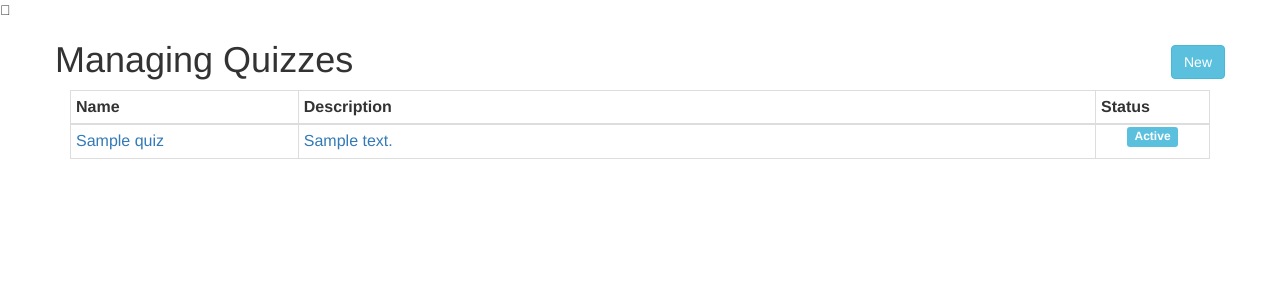
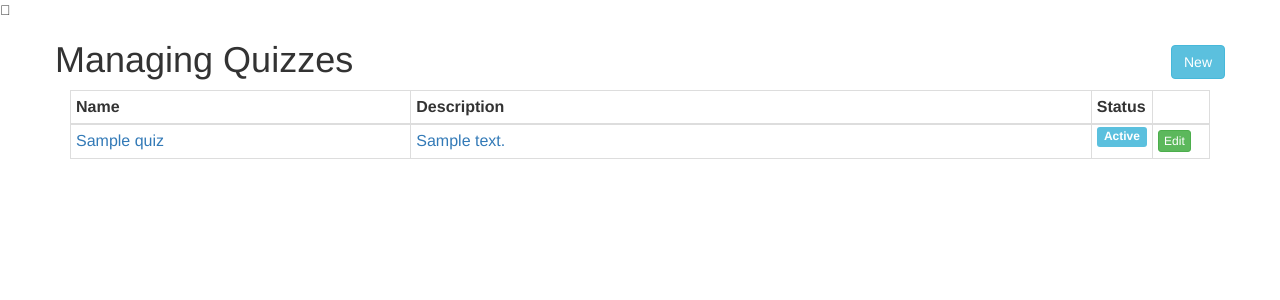
Before and after one commit to landonholmes/db-php-project, a PHP site: page /index.php?action=manageQuiz in a window 1280 px wide. Shown: the part 51-351 px from the top of the page. Run offline with PHP 8.4, Linux system fonts and the light colour scheme; a user stored in the database is signed in; data comes from the database, SQL or seed files in the repository; tables that the repository leaves empty hold one stand-in row (values such as "Sample post").

Commit message:
added edit button on quiz list (link on name/desc might not be obvious)

```diff
--- a/views/manageQuiz.php
+++ b/views/manageQuiz.php
@@ -16,14 +16,17 @@ $quizList = (new quiz())->loadAll();
                 <table class=\"table table-condensed table-bordered\">
                     <thead>
                         <tr>
-                            <th style=\"width:20%;\">
+                            <th style=\"width:30%;\">
                                 Name
                             </th>
-                            <th style=\"width:70%;\">
+                            <th style=\"width:60%;\">
                                 Description
                             </th>
-                            <th style=\"width:10%;\">
+                            <th style=\"width:5%;\">
                                 Status
+                            </th>
+                            <th style=\"width:5%;\">
+                                &nbsp;
                             </th>
                         </tr>
                     </thead>
@@ -46,7 +49,9 @@ $quizList = (new quiz())->loadAll();
                     echo "<span class=\"label label-info\">Active</span>";
                 }
 
-                echo "</td></tr>";
+                echo "</td>
+                    <td> <a class=\"btn btn-xs btn-success\" href=\"index.php?action=quizDetail&quizID=$singleQuiz->QuizID\">Edit</a></td>
+                </tr>";
             }
 
             echo "</tbody>
```
